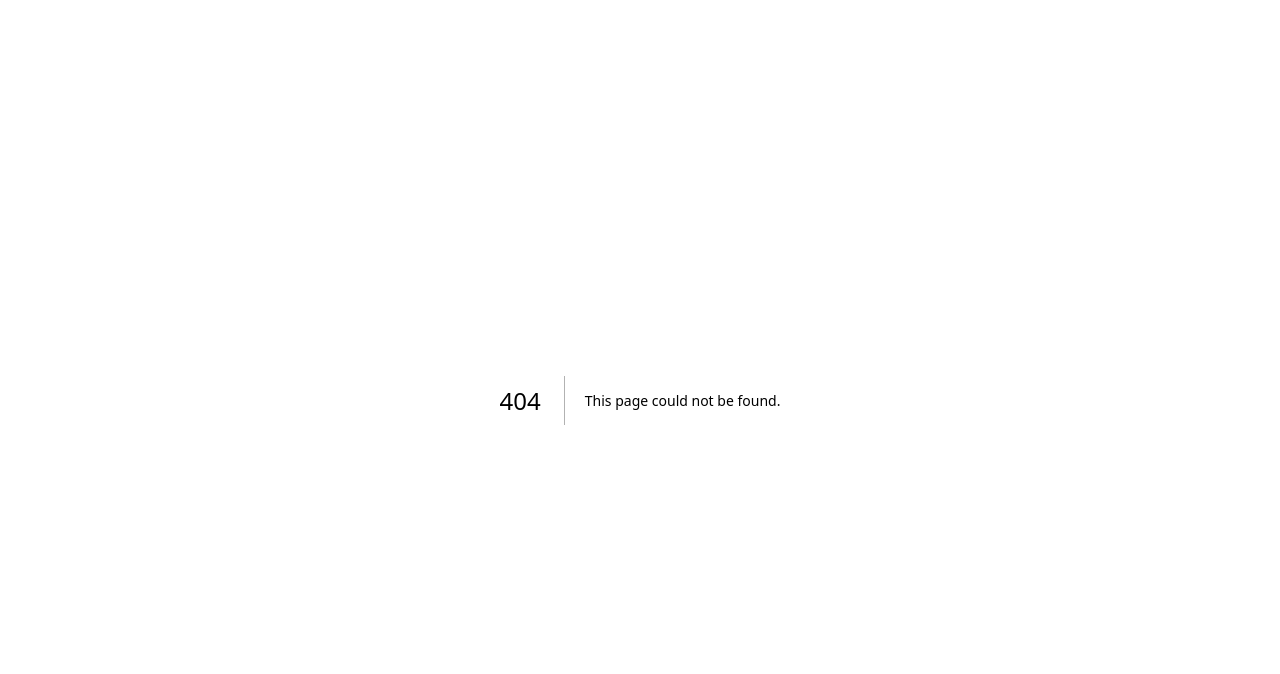
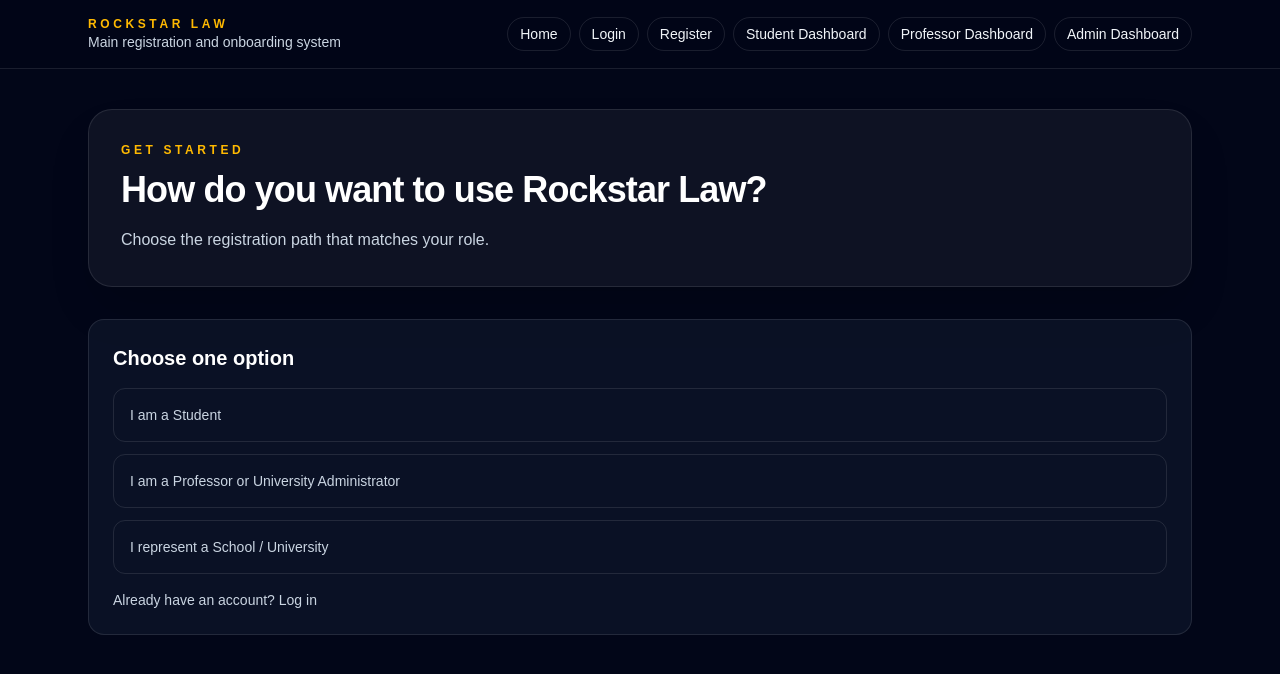
Before and after one commit to RockstarLaw/website, a Next.js app: page /get-started in a window 1280 px wide. Before the commit this address had no page. Shown: the top 674 px of the page. Built offline with nearby package versions, Linux system fonts and the light colour scheme.

Commit message:
UI Phase 2: get-started flow and UI direction lock

```diff
--- /dev/null
+++ b/src/app/get-started/page.tsx
@@ -0,0 +1,50 @@
+import Link from "next/link";
+
+import { ContentCard } from "@/components/content-card";
+import { SiteShell } from "@/components/site-shell";
+
+const options = [
+  {
+    label: "I am a Student",
+    href: "/register/student",
+  },
+  {
+    label: "I am a Professor or University Administrator",
+    href: "/register/professor",
+  },
+  {
+    label: "I represent a School / University",
+    href: "/register/school",
+  },
+];
+
+export default function GetStartedPage() {
+  return (
+    <SiteShell
+      eyebrow="Get Started"
+      title="How do you want to use Rockstar Law?"
+      description="Choose the registration path that matches your role."
+    >
+      <ContentCard title="Choose one option">
+        <div className="grid gap-3">
+          {options.map((option) => (
+            <Link
+              key={option.href}
+              href={option.href}
+              className="rounded-xl border border-white/10 px-4 py-3 font-medium text-slate-200 transition hover:border-white/20 hover:bg-white/5"
+            >
+              {option.label}
+            </Link>
+          ))}
+        </div>
+
+        <p className="mt-4 text-sm text-slate-300">
+          Already have an account?{" "}
+          <Link className="text-amber-300 hover:text-amber-200" href="/login">
+            Log in
+          </Link>
+        </p>
+      </ContentCard>
+    </SiteShell>
+  );
+}
```
Also changed, not shown: 1 other file (tests, documents, lock files or other folders).
